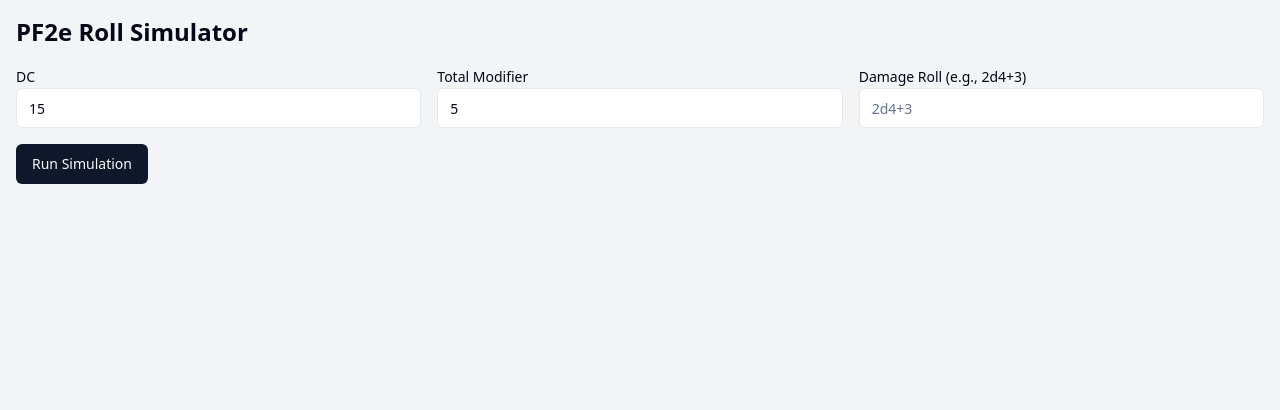
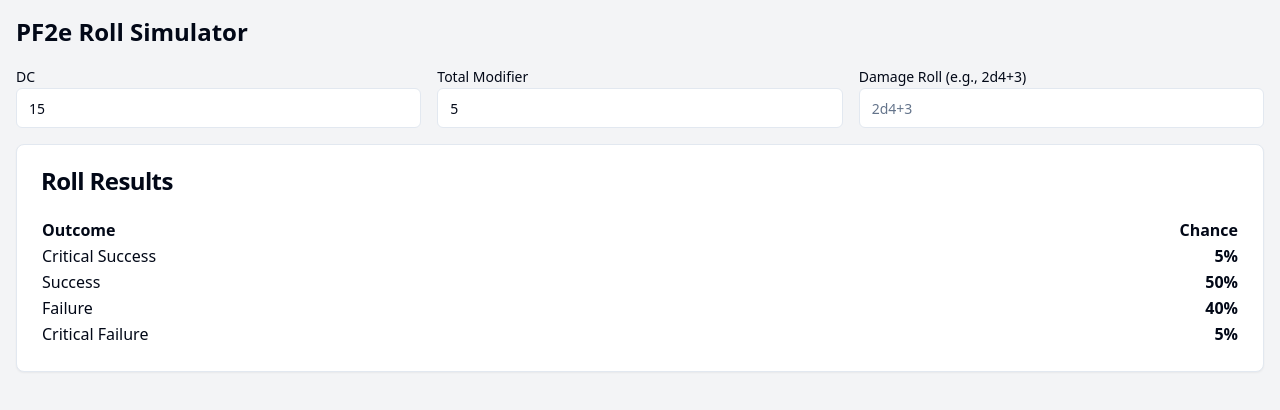
Before and after one commit to rictic/critroll-simulate, a React (Vite) app: page / in a window 1280 px wide. Shown: the top 410 px of the page. Built offline with nearby package versions, Linux system fonts and the light colour scheme.

Commit message:
Remove simulate button for auto-run
Updated the PF2e Roll Simulator to automatically run the simulation whenever any input changes, eliminating the need for a separate simulate button.
[skip gpt_engineer]

```diff
--- a/src/components/PF2eRollSimulator.jsx
+++ b/src/components/PF2eRollSimulator.jsx
@@ -1,5 +1,4 @@
-import React, { useState } from 'react';
-import { Button } from "@/components/ui/button"
+import React, { useState, useEffect } from 'react';
 import { Input } from "@/components/ui/input"
 import { Label } from "@/components/ui/label"
 import { Card, CardContent, CardHeader, CardTitle } from "@/components/ui/card"
@@ -60,6 +59,10 @@ const PF2eRollSimulator = () => {
     });
   };
 
+  useEffect(() => {
+    simulateRolls();
+  }, [dc, modifier, damageRoll]);
+
   return (
     <div className="container mx-auto p-4">
       <h1 className="text-2xl font-bold mb-4">PF2e Roll Simulator</h1>
@@ -93,10 +96,8 @@ const PF2eRollSimulator = () => {
           />
         </div>
       </div>
-      <Button onClick={() => simulateRolls()}>Run Simulation</Button>
       {results && (
-        <div className="mt-4">
-          <Card>
+        <Card className="mt-4">
           <CardHeader>
             <CardTitle>Roll Results</CardTitle>
           </CardHeader>
@@ -134,7 +135,6 @@ const PF2eRollSimulator = () => {
             )}
           </CardContent>
         </Card>
-        </div>
       )}
     </div>
   );
```
Lines whose indentation alone changed are shown as unchanged.
